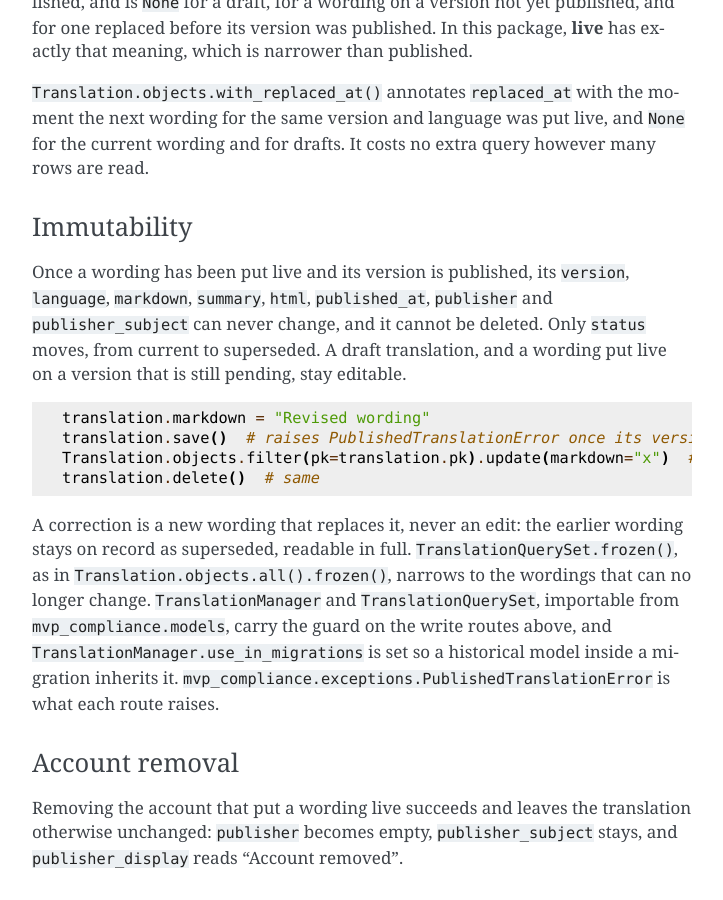
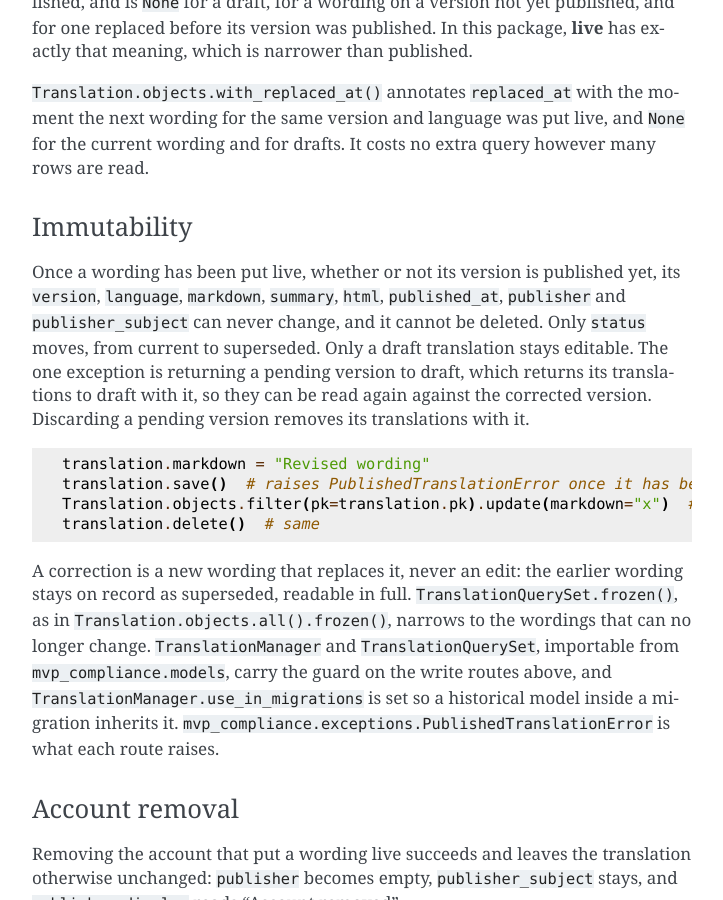
Before and after one commit to django-mvp/django-mvp-compliance, a Sphinx documentation site: the page built from docs/models.md, in a window 1280 px wide and 900 px high, scrolled down 13435 px. Shown: the whole window, without its empty margins (388-1111 px from the left). Built offline with Sphinx 7.4.7, drawn with Linux system fonts in a browser that asks for light colours.

Commit message:
T022: a wording put live is frozen whatever its version's status

````diff
--- a/docs/models.md
+++ b/docs/models.md
@@ -603,14 +603,16 @@ It costs no extra query however many rows are read.
 
 ### Immutability
 
-Once a wording has been put live and its version is published, its `version`, `language`,
-`markdown`, `summary`, `html`, `published_at`, `publisher` and `publisher_subject` can never
-change, and it cannot be deleted. Only `status` moves, from current to superseded. A draft
-translation, and a wording put live on a version that is still pending, stay editable.
+Once a wording has been put live, whether or not its version is published yet, its `version`,
+`language`, `markdown`, `summary`, `html`, `published_at`, `publisher` and `publisher_subject` can
+never change, and it cannot be deleted. Only `status` moves, from current to superseded. Only a
+draft translation stays editable. The one exception is returning a pending version to draft, which
+returns its translations to draft with it, so they can be read again against the corrected
+version. Discarding a pending version removes its translations with it.
 
 ```python
 translation.markdown = "Revised wording"
-translation.save()  # raises PublishedTranslationError once its version is published
+translation.save()  # raises PublishedTranslationError once it has been put live
 Translation.objects.filter(pk=translation.pk).update(markdown="x")  # same
 translation.delete()  # same
 ```
````
Also changed, not shown: docs/adr/0032-a-translation-keeps-every-wording-it-has-had.md (+5 -3 lines), 2 other files.
